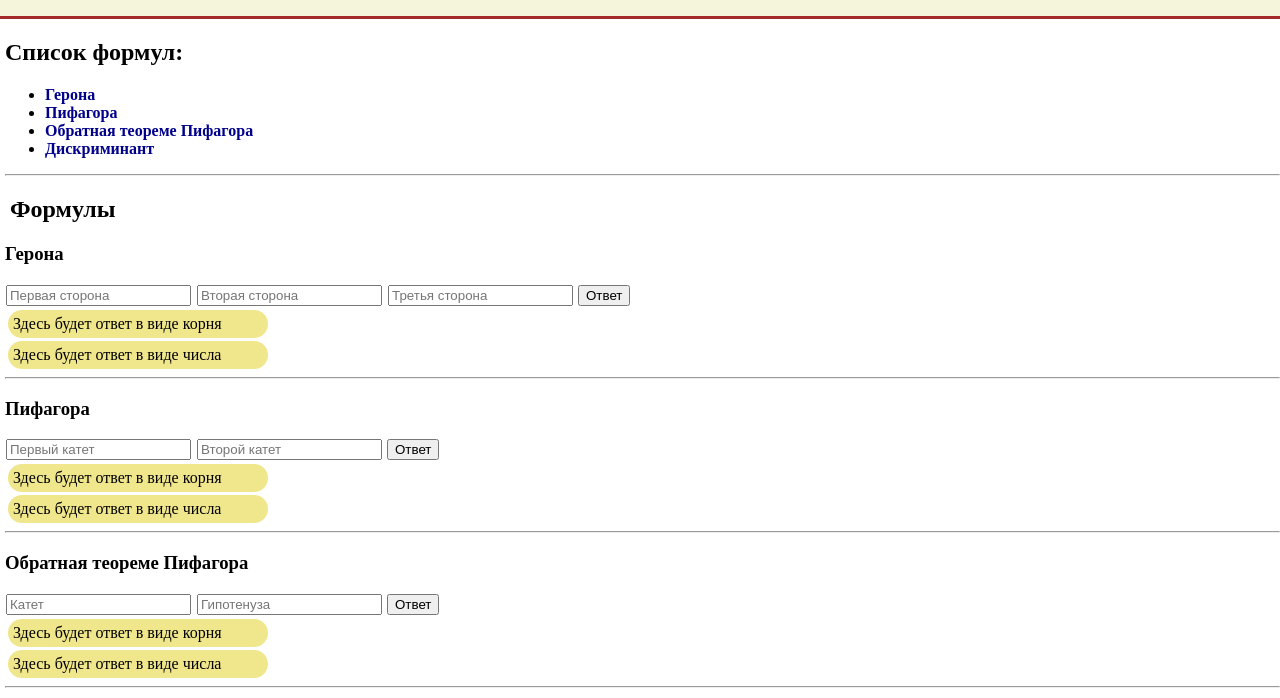
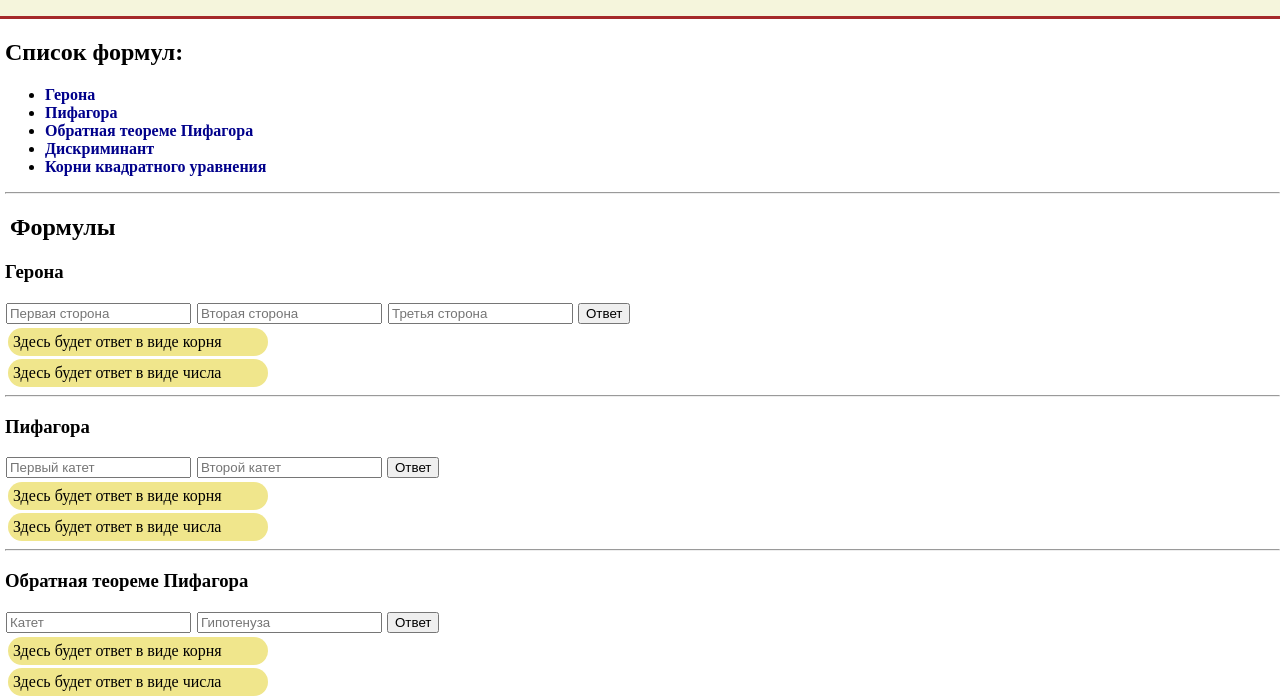
Before and after one commit to TurboProfik00/grf, a plain HTML site: page index.html in a window 1280 px wide. Shown: the part 105-803 px from the top of the page. Drawn offline with Linux system fonts and the light colour scheme.

Commit message:
Update index.html

```diff
--- a/index.html
+++ b/index.html
@@ -29,6 +29,9 @@
             </li>
             <li>
                 <span class="li">Дискриминант</span>
+            </li>
+            <li>
+                <span class="li">Корни квадратного уравнения</span>
             </li>
         </ul>
         <hr class="margin">
```
